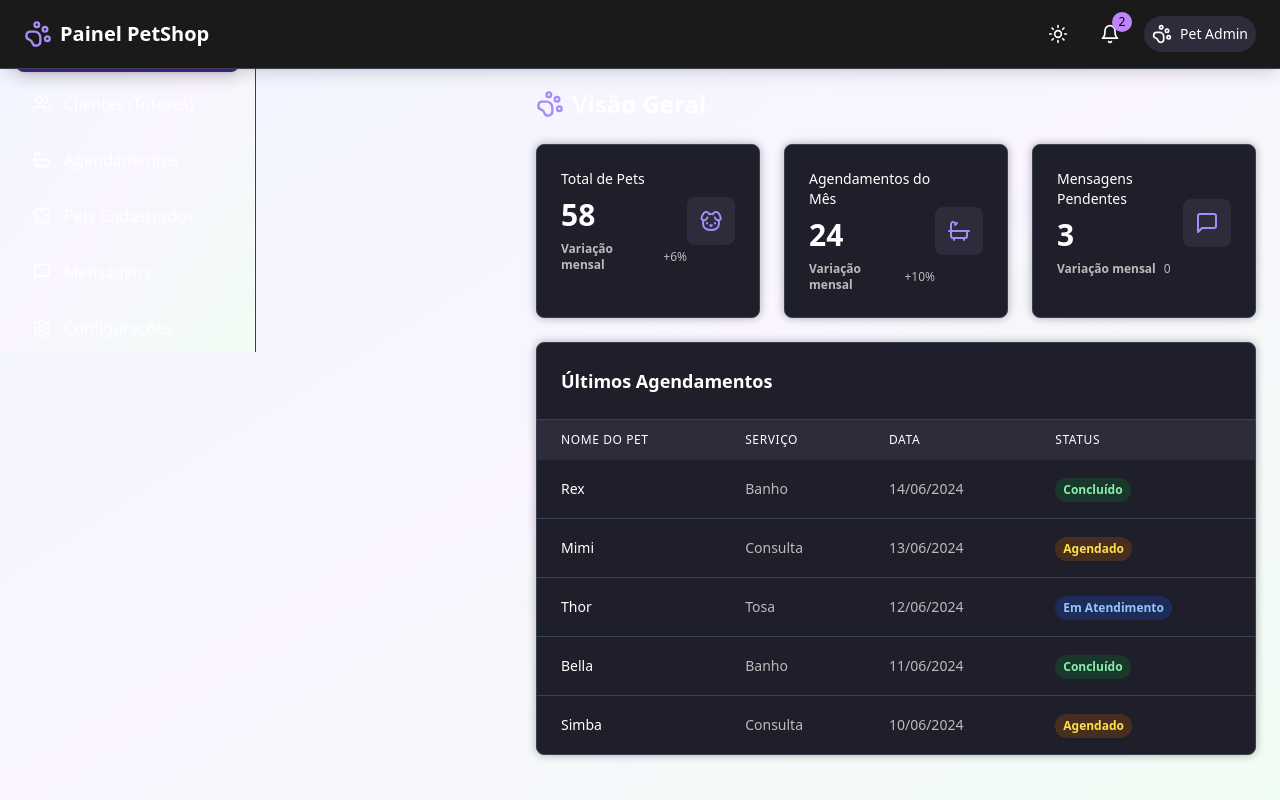
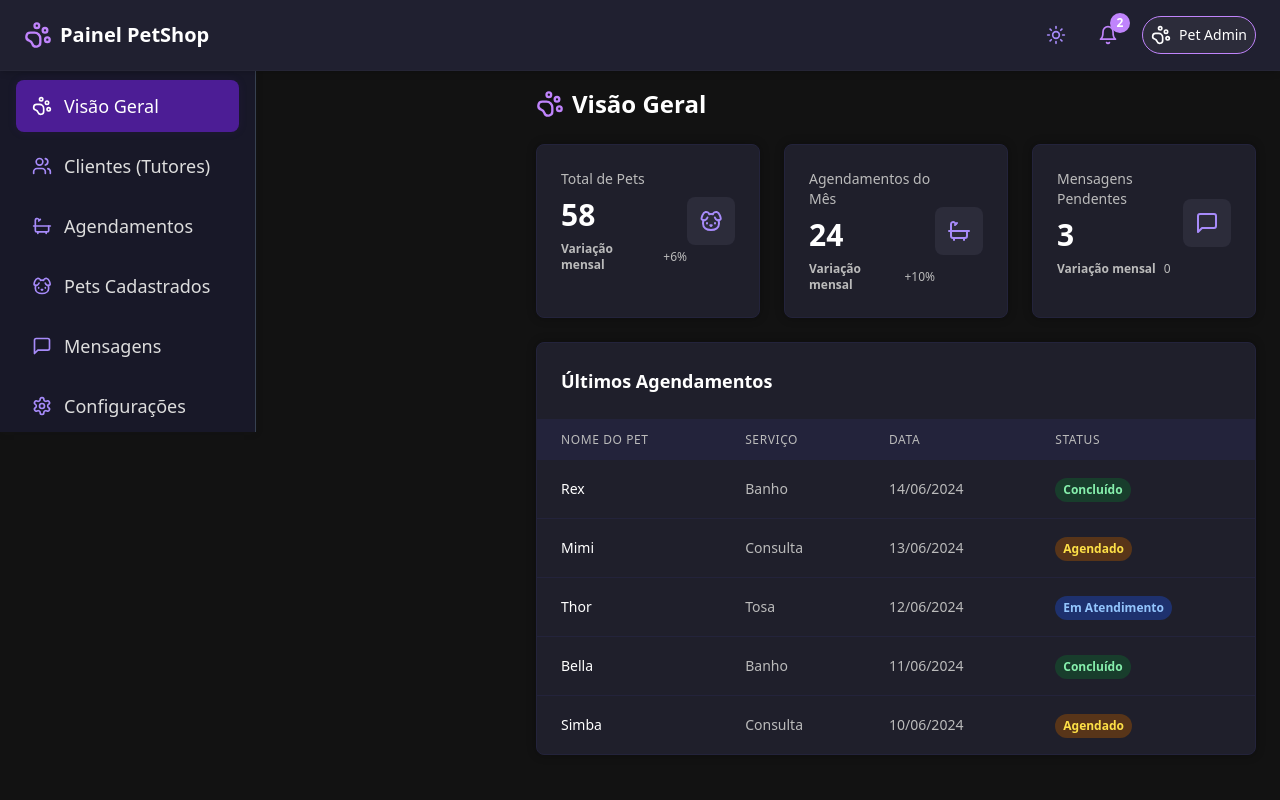
Before and after one commit to iLeviz25/projetoportifolio-petshov1, a React (Vite) app: page / in a window 1280 px wide. Built offline with nearby package versions, Linux system fonts and the light colour scheme.

Commit message:
Fix dark mode and visual issues
Apply dark mode improvements, fix sidebar overlap, and add hover effects to tables.

```diff
--- a/src/components/Clients.tsx
+++ b/src/components/Clients.tsx
@@ -36,33 +36,31 @@ export const Clients = () => {
   return (
     <div className="space-y-6">
       <div className="flex items-center justify-between">
-        <h1 className="text-2xl font-bold flex items-center gap-2 text-purple-700 dark:text-[#ffffff]">
-          <Users className="w-7 h-7" />
+        <h1 className="text-2xl font-bold flex items-center gap-2 text-white">
+          <Users className="w-7 h-7 text-[#c084fc]" />
           Clientes (Tutores)
         </h1>
-        <div className="text-sm text-purple-700 dark:text-[#bbbbbb]">
-          Total: {clients.length} tutores
-        </div>
+        <div className="text-sm text-[#bbbbbb]">Total: {clients.length} tutores</div>
       </div>
-
       <div className="grid grid-cols-1 md:grid-cols-2 lg:grid-cols-3 gap-6">
         {clients.map((client) => (
-          <div key={client.id} className="bg-white dark:bg-[#1f1f2b] dark:shadow-[0_0_10px_rgba(0,0,0,0.3)] rounded-lg shadow-sm border border-gray-200 dark:border-gray-700 p-6 transition-all duration-200 hover:shadow-md hover:scale-105">
+          <div
+            key={client.id}
+            className="bg-[#1f1f2b] shadow-[0_0_10px_rgba(0,0,0,0.3)] rounded-lg border border-[#23233b] p-6 transition-all duration-200 hover:shadow-md hover:scale-105"
+          >
             <div className="flex items-center space-x-4">
-              <div className="w-12 h-12 bg-purple-100 dark:bg-[#2c2c3a] rounded-full flex items-center justify-center">
-                <PawPrint className="w-7 h-7 text-purple-500 dark:text-[#a78bfa]" />
+              <div className="w-12 h-12 bg-[#262636] rounded-full flex items-center justify-center">
+                <PawPrint className="w-7 h-7 text-[#a78bfa]" />
               </div>
               <div className="flex-1">
-                <h3 className="text-lg font-semibold text-purple-800 dark:text-[#ffffff]">
-                  {client.name}
-                </h3>
-                <div className="text-sm text-gray-500 dark:text-[#bbbbbb] mt-1">
+                <h3 className="text-lg font-semibold text-white">{client.name}</h3>
+                <div className="text-sm text-[#bbbbbb] mt-1">
                   Pet: <span className="font-medium">{client.pet}</span>
                 </div>
-                <div className="text-sm text-gray-500 dark:text-[#bbbbbb] mt-1">
+                <div className="text-sm text-[#bbbbbb] mt-1">
                   Tipo: <span className="font-medium">{client.animalType}</span>
                 </div>
-                <div className="text-xs text-gray-400 dark:text-[#bbbbbb] mt-2">
+                <div className="text-xs text-[#bbbbbb] mt-2">
                   Cadastrado em {new Date(client.registrationDate).toLocaleDateString('pt-BR')}
                 </div>
               </div>
--- a/src/components/Header.tsx
+++ b/src/components/Header.tsx
@@ -8,40 +8,44 @@ interface HeaderProps {
   setIsSidebarOpen: (value: boolean) => void;
 }
 
-export const Header = ({ isDarkMode, setIsDarkMode, isSidebarOpen, setIsSidebarOpen }: HeaderProps) => {
+export const Header = ({
+  isDarkMode,
+  setIsDarkMode,
+  isSidebarOpen,
+  setIsSidebarOpen,
+}: HeaderProps) => {
   return (
-    <header className="fixed top-0 left-0 right-0 z-50 bg-white/80 backdrop-blur-md dark:bg-[#1a1a1a] border-b border-gray-200 dark:border-gray-700 dark:shadow-lg transition-colors duration-200">
+    <header className="fixed top-0 left-0 right-0 z-50 bg-[#202030] dark:bg-[#202030] border-b border-gray-200 dark:border-[#252535] shadow-md transition-colors duration-200">
       <div className="flex items-center justify-between px-6 py-4">
         <div className="flex items-center">
           <button
             onClick={() => setIsSidebarOpen(!isSidebarOpen)}
-            className="lg:hidden p-2 rounded-md text-purple-600 dark:text-[#ffffff] hover:bg-purple-50 dark:hover:bg-[#2c2c3a] transition-colors"
+            className="lg:hidden p-2 rounded-md text-[#a78bfa] hover:bg-[#262636] transition-colors"
             aria-label="Abrir menu"
           >
             <PawPrint className="w-7 h-7" />
           </button>
-          <h1 className="text-xl font-bold text-purple-700 dark:text-[#ffffff] ml-2 lg:ml-0 flex items-center gap-2">
-            <PawPrint className="w-7 h-7 inline-block text-purple-500 dark:text-[#a78bfa]" />
+          <h1 className="text-xl font-bold text-white ml-2 lg:ml-0 flex items-center gap-2">
+            <PawPrint className="w-7 h-7 inline-block text-[#c084fc]" />
             Painel PetShop
           </h1>
         </div>
-
         <div className="flex items-center space-x-4">
           <button
             onClick={() => setIsDarkMode(!isDarkMode)}
-            className="p-2 rounded-md text-purple-600 dark:text-[#ffffff] hover:bg-purple-50 dark:hover:bg-[#2c2c3a] transition-colors"
+            className="p-2 rounded-md text-[#a78bfa] hover:bg-[#262636] transition-colors"
           >
             {isDarkMode ? <Sun className="w-5 h-5" /> : <Moon className="w-5 h-5" />}
           </button>
           <div className="relative">
-            <button className="p-2 rounded-md text-purple-600 dark:text-[#ffffff] hover:bg-purple-50 dark:hover:bg-[#2c2c3a] transition-colors">
+            <button className="p-2 rounded-md text-[#c084fc] hover:bg-[#262636] transition-colors">
               <Bell className="w-5 h-5" />
             </button>
-            <span className="absolute -top-1 -right-1 bg-purple-500 dark:bg-[#c084fc] text-white dark:text-black text-xs rounded-full w-5 h-5 flex items-center justify-center">
+            <span className="absolute -top-1 -right-1 bg-[#c084fc] text-white text-xs rounded-full w-5 h-5 flex items-center justify-center font-bold">
               2
             </span>
           </div>
-          <button className="flex items-center space-x-2 p-2 rounded-full bg-purple-100 dark:bg-[#2c2c3a] text-purple-900 dark:text-[#ffffff] hover:bg-purple-200 dark:hover:bg-[#33334d] dark:hover:border dark:hover:border-[#c084fc] transition-colors">
+          <button className="flex items-center space-x-2 p-2 rounded-full bg-[#2c2c3a] text-white hover:bg-[#33334d] border border-[#c084fc] transition-colors">
             <PawPrint className="w-5 h-5" />
             <span className="hidden sm:block text-sm font-medium">Pet Admin</span>
           </button>
--- a/src/components/Overview.tsx
+++ b/src/components/Overview.tsx
@@ -6,26 +6,29 @@ const statsCards = [
     title: "Total de Pets",
     value: "58",
     icon: Dog,
-    color: "bg-blue-100 text-blue-800 dark:bg-[#1f1f2b] dark:text-[#ffffff]",
+    color:
+      "bg-[#1f1f2b] text-white dark:bg-[#1f1f2b] dark:text-white",
     change: "+6%",
-    changeType: "positive"
+    changeType: "positive",
   },
   {
     title: "Agendamentos do Mês",
     value: "24",
     icon: Bath,
-    color: "bg-green-100 text-green-800 dark:bg-[#1f1f2b] dark:text-[#ffffff]",
+    color:
+      "bg-[#1f1f2b] text-white dark:bg-[#1f1f2b] dark:text-white",
     change: "+10%",
-    changeType: "positive"
+    changeType: "positive",
   },
   {
     title: "Mensagens Pendentes",
     value: "3",
     icon: MessageSquare,
-    color: "bg-pink-100 text-pink-700 dark:bg-[#1f1f2b] dark:text-[#ffffff]",
+    color:
+      "bg-[#1f1f2b] text-white dark:bg-[#1f1f2b] dark:text-white",
     change: "0",
-    changeType: "neutral"
-  }
+    changeType: "neutral",
+  },
 ];
 
 const recentAppointments = [
@@ -39,21 +42,21 @@ const recentAppointments = [
 const getStatusColor = (status: string) => {
   switch (status) {
     case "Concluído":
-      return "bg-green-100 text-green-800 dark:bg-green-900/50 dark:text-green-300";
+      return "bg-green-900/60 text-green-300";
     case "Agendado":
-      return "bg-yellow-100 text-yellow-800 dark:bg-yellow-900/50 dark:text-yellow-300";
+      return "bg-yellow-900/70 text-yellow-300";
     case "Em Atendimento":
-      return "bg-blue-100 text-blue-800 dark:bg-blue-900/50 dark:text-blue-300";
+      return "bg-blue-900/70 text-blue-300";
     default:
-      return "bg-gray-100 text-gray-800 dark:bg-gray-700 dark:text-gray-300";
+      return "bg-gray-800 text-gray-300";
   }
 };
 
 export const Overview = () => {
   return (
     <div className="space-y-6">
-      <h1 className="text-2xl font-bold flex items-center gap-2 text-purple-700 dark:text-[#ffffff]">
-        <PawPrint className="w-7 h-7 inline-block text-purple-500 dark:text-[#a78bfa]" />
+      <h1 className="text-2xl font-bold flex items-center gap-2 text-white">
+        <PawPrint className="w-7 h-7 inline-block text-[#c084fc]" />
         Visão Geral
       </h1>
       {/* Stats Cards */}
@@ -61,18 +64,21 @@ export const Overview = () => {
         {statsCards.map((card, index) => {
           const Icon = card.icon;
           return (
-            <div key={index} className={`rounded-lg shadow-sm border border-gray-200 dark:border-gray-700 dark:shadow-[0_0_10px_rgba(0,0,0,0.3)] p-6 transition-all duration-200 hover:shadow-md ${card.color} hover:scale-105`}>
+            <div
+              key={index}
+              className={`rounded-lg border border-[#23233b] shadow-[0_0_10px_rgba(0,0,0,0.3)] p-6 transition-all duration-200 hover:shadow-md ${card.color} hover:scale-105`}
+            >
               <div className="flex items-center justify-between">
                 <div>
-                  <p className="text-sm font-medium dark:text-[#ffffff]">{card.title}</p>
-                  <p className="text-3xl font-bold mt-2 dark:text-[#ffffff]">{card.value}</p>
+                  <p className="text-sm font-medium text-[#bbbbbb]">{card.title}</p>
+                  <p className="text-3xl font-bold mt-2 text-white">{card.value}</p>
                   <div className="flex items-center mt-2">
-                    <span className="text-xs font-semibold dark:text-[#bbbbbb]">Variação mensal</span>
-                    <span className="ml-2 text-xs dark:text-[#bbbbbb]">{card.change}</span>
+                    <span className="text-xs font-semibold text-[#bbbbbb]">Variação mensal</span>
+                    <span className="ml-2 text-xs text-[#bbbbbb]">{card.change}</span>
                   </div>
                 </div>
-                <div className="p-3 bg-white bg-opacity-60 dark:bg-[#2c2c3a] rounded-lg">
-                  <Icon className="w-6 h-6 dark:text-[#a78bfa]" />
+                <div className="p-3 bg-[#2c2c3a] rounded-lg">
+                  <Icon className="w-6 h-6 text-[#a78bfa]" />
                 </div>
               </div>
             </div>
@@ -80,42 +86,47 @@ export const Overview = () => {
         })}
       </div>
       {/* Recent Appointments */}
-      <div className="bg-white dark:bg-[#1f1f2b] dark:shadow-[0_0_10px_rgba(0,0,0,0.3)] rounded-lg shadow-sm border border-gray-200 dark:border-gray-700">
-        <div className="p-6 border-b border-gray-200 dark:border-gray-700">
-          <h2 className="text-lg font-semibold text-purple-600 dark:text-[#ffffff]">Últimos Agendamentos</h2>
+      <div className="bg-[#1f1f2b] shadow-[0_0_10px_rgba(0,0,0,0.3)] rounded-lg border border-[#23233b]">
+        <div className="p-6 border-b border-[#23233b]">
+          <h2 className="text-lg font-semibold text-white">Últimos Agendamentos</h2>
         </div>
         <div className="overflow-x-auto">
           <table className="w-full">
-            <thead className="bg-blue-50 dark:bg-[#2c2c3a]">
+            <thead className="bg-[#23233b]">
               <tr>
-                <th className="px-6 py-3 text-left text-xs font-medium text-purple-700 dark:text-[#ffffff] uppercase tracking-wider">
+                <th className="px-6 py-3 text-left text-xs font-medium text-[#bbbbbb] uppercase tracking-wider">
                   Nome do Pet
                 </th>
-                <th className="px-6 py-3 text-left text-xs font-medium text-purple-700 dark:text-[#ffffff] uppercase tracking-wider">
+                <th className="px-6 py-3 text-left text-xs font-medium text-[#bbbbbb] uppercase tracking-wider">
                   Serviço
                 </th>
-                <th className="px-6 py-3 text-left text-xs font-medium text-purple-700 dark:text-[#ffffff] uppercase tracking-wider">
+                <th className="px-6 py-3 text-left text-xs font-medium text-[#bbbbbb] uppercase tracking-wider">
                   Data
                 </th>
-                <th className="px-6 py-3 text-left text-xs font-medium text-purple-700 dark:text-[#ffffff] uppercase tracking-wider">
+                <th className="px-6 py-3 text-left text-xs font-medium text-[#bbbbbb] uppercase tracking-wider">
                   Status
                 </th>
               </tr>
             </thead>
-            <tbody className="divide-y divide-gray-200 dark:divide-gray-700">
+            <tbody className="divide-y divide-[#23233b]">
               {recentAppointments.map((appt) => (
-                <tr key={appt.id} className="hover:bg-purple-50 dark:hover:bg-[#2c2c3a] transition-colors">
-                  <td className="px-6 py-4 whitespace-nowrap text-sm font-medium text-gray-800 dark:text-[#ffffff]">
+                <tr
+                  key={appt.id}
+                  className="hover:bg-[#262636] transition-colors"
+                >
+                  <td className="px-6 py-4 whitespace-nowrap text-sm font-medium text-white">
                     {appt.petName}
                   </td>
-                  <td className="px-6 py-4 whitespace-nowrap text-sm text-gray-500 dark:text-[#bbbbbb]">
+                  <td className="px-6 py-4 whitespace-nowrap text-sm text-[#bbbbbb]">
                     {appt.service}
                   </td>
-                  <td className="px-6 py-4 whitespace-nowrap text-sm text-gray-500 dark:text-[#bbbbbb]">
+                  <td className="px-6 py-4 whitespace-nowrap text-sm text-[#bbbbbb]">
                     {new Date(appt.date).toLocaleDateString('pt-BR')}
                   </td>
                   <td className="px-6 py-4 whitespace-nowrap">
-                    <span className={`inline-flex px-2 py-1 text-xs font-semibold rounded-full ${getStatusColor(appt.status)}`}>
+                    <span
+                      className={`inline-flex px-2 py-1 text-xs font-semibold rounded-full ${getStatusColor(appt.status)}`}
+                    >
                       {appt.status}
                     </span>
                   </td>
--- a/src/components/Pets.tsx
+++ b/src/components/Pets.tsx
@@ -12,30 +12,33 @@ export const Pets = () => {
   return (
     <div className="space-y-6">
       <div className="flex items-center justify-between">
-        <h1 className="text-2xl font-bold flex items-center gap-2 text-purple-700 dark:text-[#ffffff]">
-          <Dog className="w-7 h-7" />
+        <h1 className="text-2xl font-bold flex items-center gap-2 text-white">
+          <Dog className="w-7 h-7 text-[#c084fc]" />
           Pets Cadastrados
         </h1>
-        <div className="text-sm text-purple-700 dark:text-[#bbbbbb]">
+        <div className="text-sm text-[#bbbbbb]">
           Total: {pets.length} pets
         </div>
       </div>
       <div className="grid grid-cols-1 md:grid-cols-2 lg:grid-cols-3 gap-6">
         {pets.map((pet) => (
-          <div key={pet.id} className="bg-white dark:bg-[#1f1f2b] dark:shadow-[0_0_10px_rgba(0,0,0,0.3)] rounded-lg shadow-sm border border-gray-200 dark:border-gray-700 p-6 transition-all duration-200 hover:shadow-md hover:scale-105">
+          <div
+            key={pet.id}
+            className="bg-[#1f1f2b] shadow-[0_0_10px_rgba(0,0,0,0.3)] rounded-lg border border-[#23233b] p-6 transition-all duration-200 hover:shadow-md hover:scale-105"
+          >
             <div className="flex items-center space-x-4">
-              <div className="w-12 h-12 bg-green-100 dark:bg-[#2c2c3a] rounded-full flex items-center justify-center">
-                <PawPrint className="w-8 h-8 text-purple-600 dark:text-[#a78bfa]" />
+              <div className="w-12 h-12 bg-[#262636] rounded-full flex items-center justify-center">
+                <PawPrint className="w-8 h-8 text-[#a78bfa]" />
               </div>
               <div className="flex-1">
-                <h3 className="text-lg font-semibold text-purple-800 dark:text-[#ffffff]">{pet.name}</h3>
-                <div className="text-sm text-gray-500 dark:text-[#bbbbbb] mt-1">
+                <h3 className="text-lg font-semibold text-white">{pet.name}</h3>
+                <div className="text-sm text-[#bbbbbb] mt-1">
                   Espécie: <span className="font-medium">{pet.specie}</span>
                 </div>
-                <div className="text-sm text-gray-500 dark:text-[#bbbbbb] mt-1">
+                <div className="text-sm text-[#bbbbbb] mt-1">
                   Idade: <span className="font-medium">{pet.age}</span>
                 </div>
-                <div className="text-sm text-gray-500 dark:text-[#bbbbbb] mt-1">
+                <div className="text-sm text-[#bbbbbb] mt-1">
                   Tutor: <span className="font-medium">{pet.owner}</span>
                 </div>
               </div>
--- a/src/components/Sidebar.tsx
+++ b/src/components/Sidebar.tsx
@@ -17,7 +17,12 @@ const menuItems = [
   { id: "settings", label: "Configurações", icon: Settings },
 ];
 
-export const Sidebar = ({ activeSection, setActiveSection, isSidebarOpen, setIsSidebarOpen }: SidebarProps) => {
+export const Sidebar = ({
+  activeSection,
+  setActiveSection,
+  isSidebarOpen,
+  setIsSidebarOpen,
+}: SidebarProps) => {
   return (
     <>
       {/* Mobile Overlay */}
@@ -28,23 +33,19 @@ export const Sidebar = ({ activeSection, setActiveSection, isSidebarOpen, setIsS
         />
       )}
       {/* Sidebar */}
-      <aside className={`
-        fixed top-0 left-0 z-40 w-64 h-full bg-gradient-to-br from-blue-50 via-purple-50 to-green-50 dark:bg-[#181828]
-        border-r border-gray-200 dark:border-gray-700
-        transform transition-transform duration-300 ease-in-out
-        ${isSidebarOpen ? 'translate-x-0' : '-translate-x-full'}
-        lg:translate-x-0 lg:static lg:z-auto
-      `}>
-        <div className="flex items-center justify-between p-6 border-b border-gray-200 dark:border-gray-700 lg:hidden mt-16">
-          <h2 className="text-lg font-semibold text-purple-700 dark:text-[#ffffff]">Menu</h2>
-          <button
-            onClick={() => setIsSidebarOpen(false)}
-            className="p-2 rounded-md text-purple-600 dark:text-[#ffffff] hover:bg-purple-50 dark:hover:bg-[#2c2c3a]"
-          >
-            <PawPrint className="w-5 h-5" />
-          </button>
-        </div>
-        <nav className="mt-20 lg:mt-6 px-4">
+      <aside
+        className={`
+          fixed top-0 left-0 z-50 w-64 h-full
+          bg-[#181828] dark:bg-[#181828]
+          border-r border-gray-200 dark:border-gray-700
+          transition-transform duration-300 ease-in-out
+          pt-20
+          ${isSidebarOpen ? "translate-x-0" : "-translate-x-full"}
+          lg:translate-x-0 lg:static lg:z-auto
+        `}
+        style={{ boxShadow: '0 1px 8px rgba(25,25,34,0.10)' }}
+      >
+        <nav className="px-4">
           <ul className="space-y-2">
             {menuItems.map((item) => {
               const Icon = item.icon;
@@ -57,14 +58,16 @@ export const Sidebar = ({ activeSection, setActiveSection, isSidebarOpen, setIsS
                       setIsSidebarOpen(false);
                     }}
                     className={`
-                      w-full flex items-center space-x-3 px-4 py-3 rounded-lg text-left transition-colors text-base
+                      w-full flex items-center space-x-3 px-4 py-3 rounded-lg text-left transition-colors text-lg
+                      font-medium
                       ${isActive
-                        ? 'bg-[#4c1d95] dark:bg-[#4c1d95] text-white dark:text-white font-semibold shadow-lg'
-                        : 'text-purple-800 dark:text-[#ffffff] hover:bg-purple-50 dark:hover:bg-[#2c2c3a]'
+                        ? "bg-[#4c1d95] text-white font-bold shadow-lg"
+                        : "text-[#dddddd] hover:bg-[#262636]"
                       }
                     `}
+                    style={isActive ? { boxShadow: '0 0 10px rgba(76,29,149,0.12)' } : {}}
                   >
-                    <Icon className={`w-5 h-5 ${isActive ? 'text-white' : 'dark:text-[#ffffff]'}`} />
+                    <Icon className={`w-5 h-5 ${isActive ? "text-white" : "text-[#a78bfa]"}`} />
                     <span>{item.label}</span>
                   </button>
                 </li>
--- a/src/index.css
+++ b/src/index.css
@@ -56,39 +56,32 @@
   .dark {
     --background: 222.2 84% 4.9%;
     --foreground: 210 40% 98%;
-
-    --card: 222.2 84% 4.9%;
+    --card: 31 23% 15%; /* #1f1f2b */
     --card-foreground: 210 40% 98%;
-
     --popover: 222.2 84% 4.9%;
     --popover-foreground: 210 40% 98%;
-
     --primary: 210 40% 98%;
     --primary-foreground: 222.2 47.4% 11.2%;
-
     --secondary: 217.2 32.6% 17.5%;
     --secondary-foreground: 210 40% 98%;
-
     --muted: 217.2 32.6% 17.5%;
     --muted-foreground: 215 20.2% 65.1%;
-
     --accent: 217.2 32.6% 17.5%;
     --accent-foreground: 210 40% 98%;
-
     --destructive: 0 62.8% 30.6%;
     --destructive-foreground: 210 40% 98%;
-
-    --border: 217.2 32.6% 17.5%;
+    --border: 226 18% 25%;
     --input: 217.2 32.6% 17.5%;
     --ring: 212.7 26.8% 83.9%;
-    --sidebar-background: 240 5.9% 10%;
-    --sidebar-foreground: 240 4.8% 95.9%;
-    --sidebar-primary: 224.3 76.3% 48%;
+    --sidebar-background: 240 5.9% 10%; /* #181828 */
+    --sidebar-foreground: 0 0% 87%;    /* #dddddd */
+    --sidebar-primary: 224.3 76.3% 80%;/* pastel lilac */
     --sidebar-primary-foreground: 0 0% 100%;
     --sidebar-accent: 240 3.7% 15.9%;
-    --sidebar-accent-foreground: 240 4.8% 95.9%;
+    --sidebar-accent-foreground: 255 73% 84%;
     --sidebar-border: 240 3.7% 15.9%;
     --sidebar-ring: 217.2 91.2% 59.8%;
+    background-color: #121212 !important;
   }
 }
 
--- a/src/pages/Index.tsx
+++ b/src/pages/Index.tsx
@@ -35,7 +35,13 @@ const Index = () => {
 
   return (
     <div className={`min-h-screen ${isDarkMode ? 'dark' : ''}`}>
-      <div className="min-h-screen bg-gradient-to-br from-blue-50 via-purple-50 to-green-50 dark:bg-[#121212] transition-colors duration-200">
+      <div className={`
+        min-h-screen transition-colors duration-200
+        ${isDarkMode
+          ? 'bg-[#121212]'
+          : 'bg-gradient-to-br from-blue-50 via-purple-50 to-green-50'
+        }
+      `}>
         <Header
           isDarkMode={isDarkMode}
           setIsDarkMode={setIsDarkMode}
```
